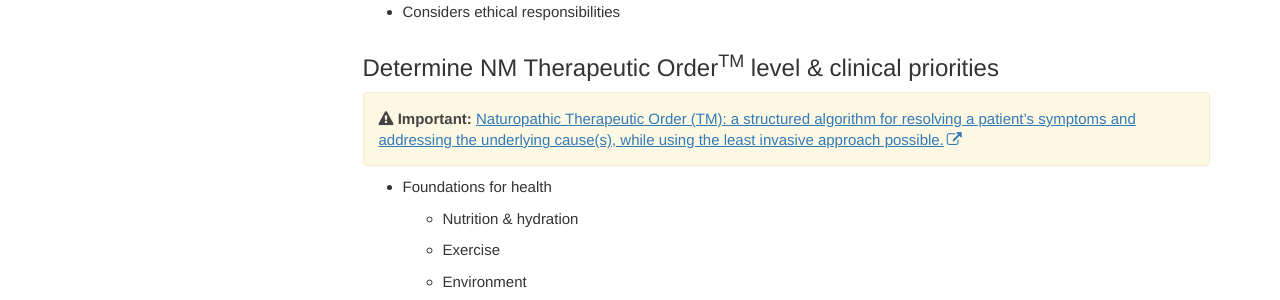
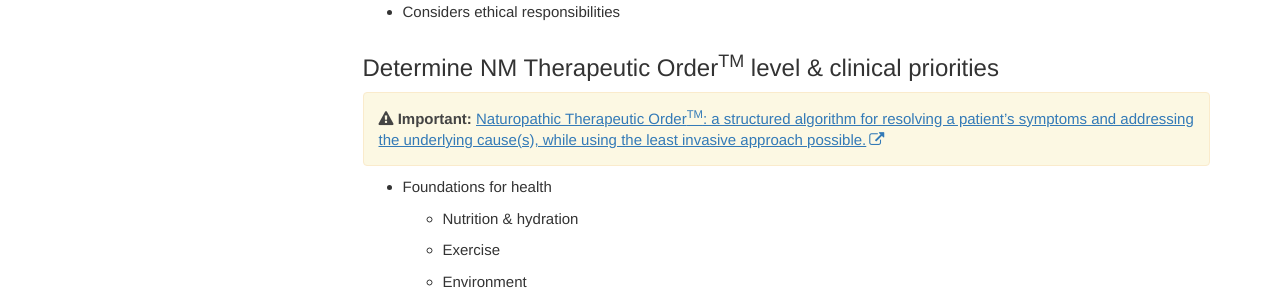
Before and after one commit to naturemed/naturemed.github.io, a Jekyll site: the page built from pages/epa/001/epa_plan.md, in a window 1280 px wide. Shown: the part 902-1202 px from the top of the page. Built offline with Jekyll 4.4.1, drawn with Linux system fonts in a browser that asks for light colours; comment, search, counter and statistics services are not loaded.

Commit message:
Update epa_plan.md

```diff
--- a/pages/epa/001/epa_plan.md
+++ b/pages/epa/001/epa_plan.md
@@ -26,7 +26,7 @@ Patient Education:
 
 
 ## Determine NM Therapeutic Order<sup>TM</sup> level & clinical priorities
-{% include important.html content="[Naturopathic Therapeutic Order (TM): a structured algorithm for resolving a patient's symptoms and addressing the underlying cause(s), while using the least invasive approach possible.](https://fnminstitute.org/therapeutic-order/)" %}
+{% include important.html content="[Naturopathic Therapeutic Order<sup>TM</sup>: a structured algorithm for resolving a patient's symptoms and addressing the underlying cause(s), while using the least invasive approach possible.](https://fnminstitute.org/therapeutic-order/)" %}
 - Foundations for health
   - Nutrition & hydration
   - Exercise
```
